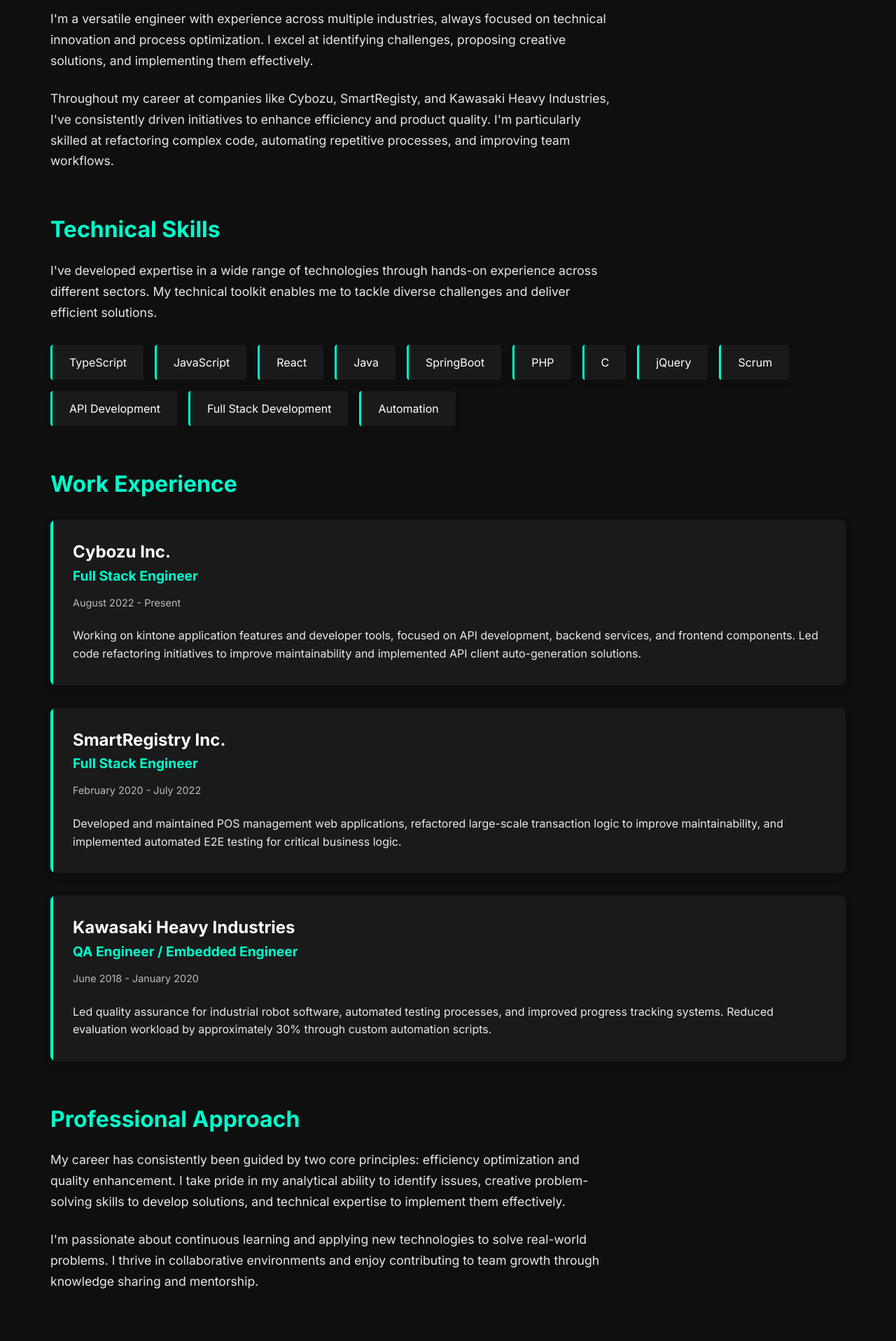
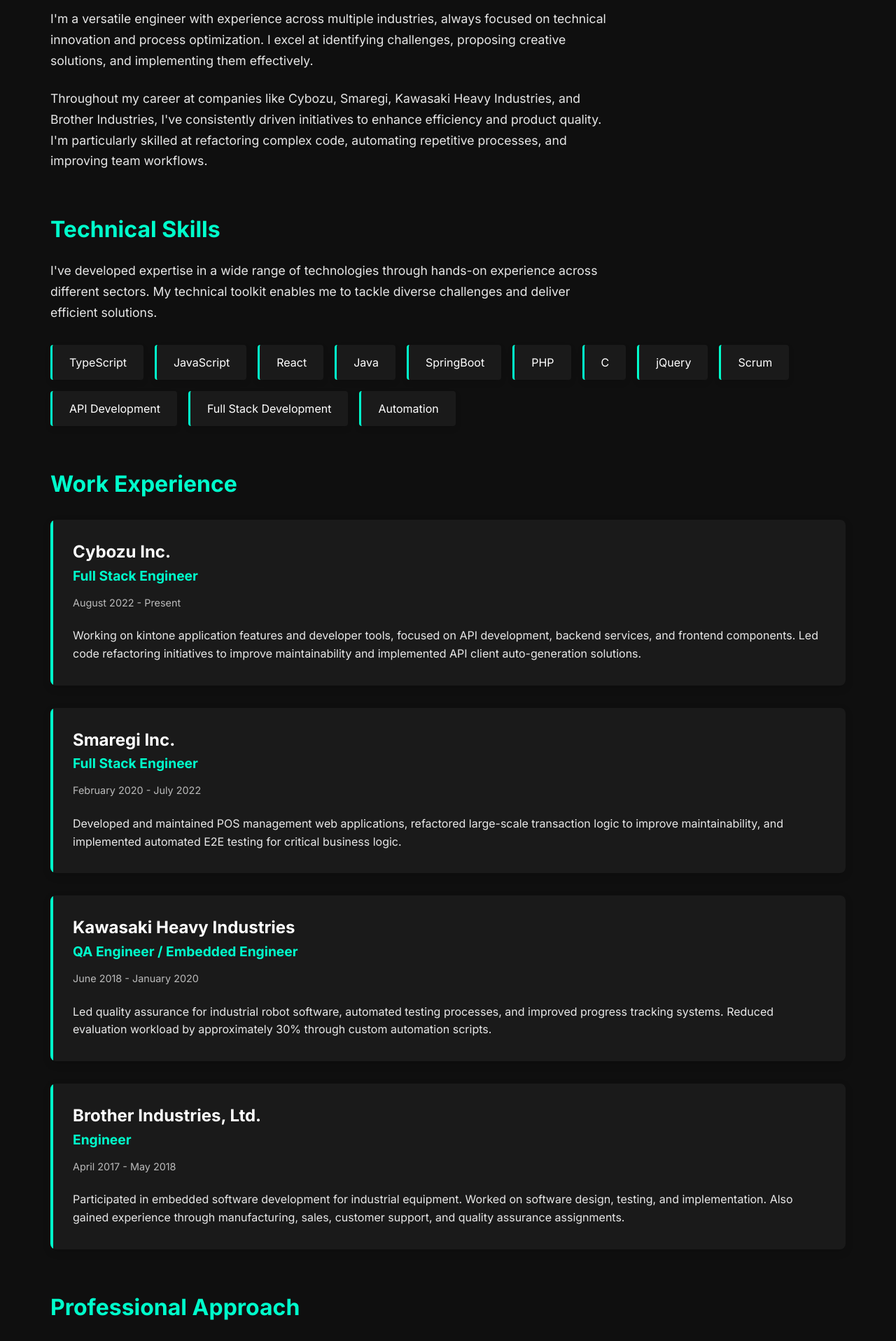
Before and after one commit to shabaraba/shabaraba, a React (Vite) app in the folder portfolio/: page /about in a window 1280 px wide. Shown: the part 260-2177 px from the top of the page at 70% size. Built offline with nearby package versions, Linux system fonts and the light colour scheme.

Commit message:
fix: correct company names and add Brother Industries experience
- Fixed Smaregi company name (from SmartRegistry)
- Added Brother Industries work experience to career history
- Updated professional profile description to include all companies

```diff
--- a/portfolio/src/pages/About.tsx
+++ b/portfolio/src/pages/About.tsx
@@ -180,10 +180,10 @@
             proposing creative solutions, and implementing them effectively.
           </Paragraph>
           <Paragraph>
-            Throughout my career at companies like Cybozu, SmartRegisty, and Kawasaki Heavy Industries,
-            I've consistently driven initiatives to enhance efficiency and product quality.
-            I'm particularly skilled at refactoring complex code, automating repetitive processes,
-            and improving team workflows.
+            Throughout my career at companies like Cybozu, Smaregi, Kawasaki Heavy Industries,
+            and Brother Industries, I've consistently driven initiatives to enhance efficiency
+            and product quality. I'm particularly skilled at refactoring complex code, automating
+            repetitive processes, and improving team workflows.
           </Paragraph>
         </Section>
 
@@ -239,7 +239,7 @@
               whileHover={{ y: -5 }}
               transition={{ type: 'spring', stiffness: 300 }}
             >
-              <CompanyName>SmartRegistry Inc.</CompanyName>
+              <CompanyName>Smaregi Inc.</CompanyName>
               <JobTitle>Full Stack Engineer</JobTitle>
               <DateRange>February 2020 - July 2022</DateRange>
               <Description>
@@ -260,6 +260,20 @@
                 Led quality assurance for industrial robot software, automated testing processes,
                 and improved progress tracking systems. Reduced evaluation workload by approximately
                 30% through custom automation scripts.
+              </Description>
+            </ExperienceCard>
+
+            <ExperienceCard
+              whileHover={{ y: -5 }}
+              transition={{ type: 'spring', stiffness: 300 }}
+            >
+              <CompanyName>Brother Industries, Ltd.</CompanyName>
+              <JobTitle>Engineer</JobTitle>
+              <DateRange>April 2017 - May 2018</DateRange>
+              <Description>
+                Participated in embedded software development for industrial equipment. Worked on
+                software design, testing, and implementation. Also gained experience through manufacturing,
+                sales, customer support, and quality assurance assignments.
               </Description>
             </ExperienceCard>
           </ExperienceWrapper>
```
